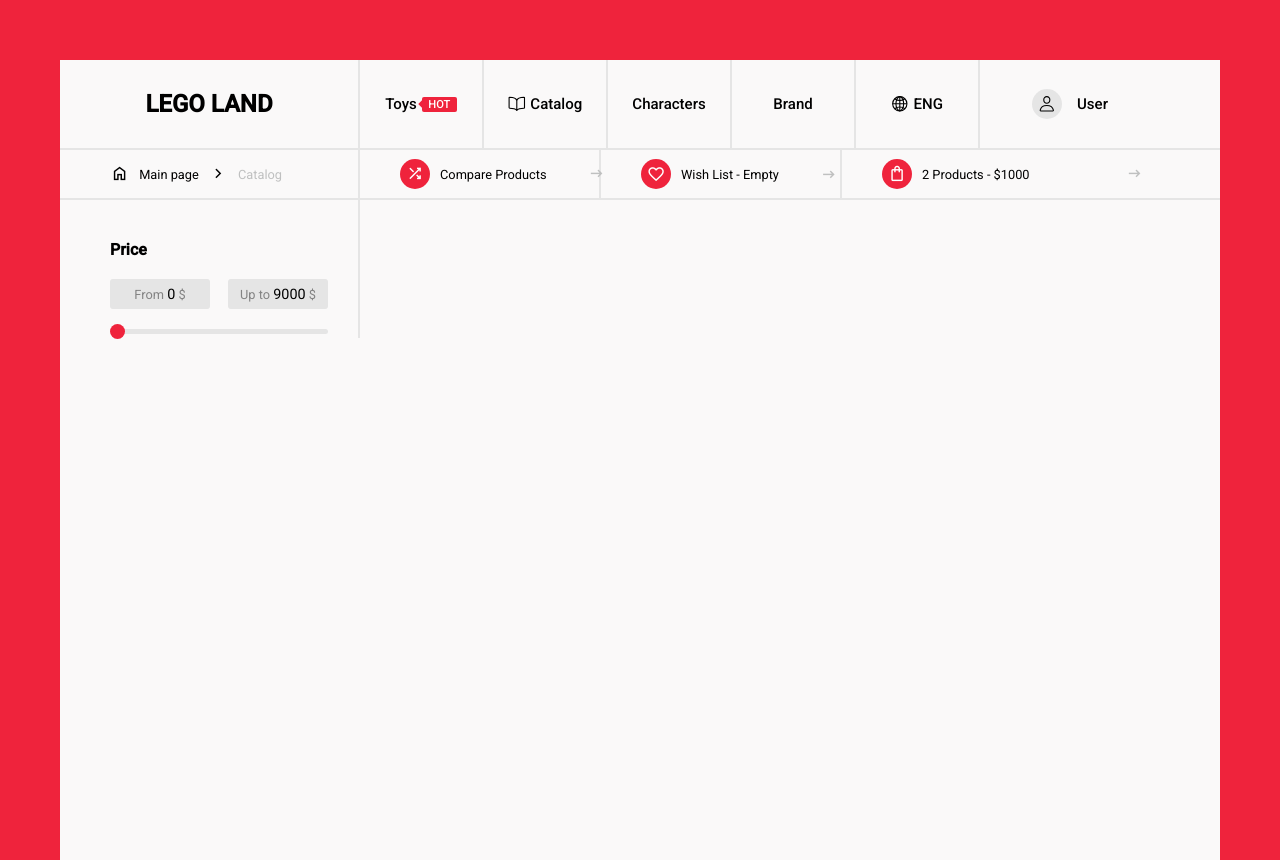
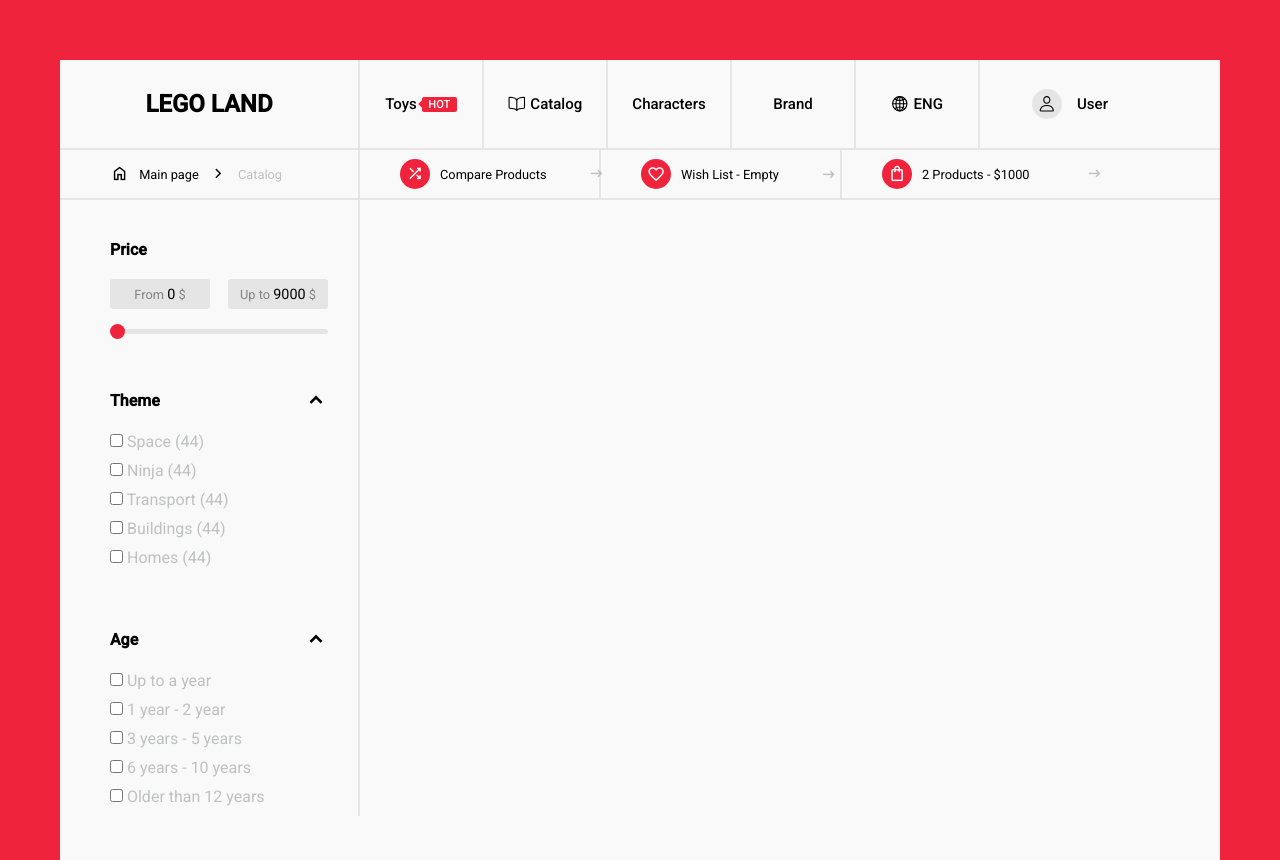
Before and after one commit to leonDenizard/LegoLand, a plain HTML site: page index.html in a window 1280 px wide. Drawn offline with nearby package versions, Linux system fonts and the light colour scheme.

Commit message:
Inserido filtros no aside de filtro de produtos

```diff
--- a/index.html
+++ b/index.html
@@ -1,13 +1,16 @@
 <!DOCTYPE html>
 <html lang="en">
+
 <head>
     <meta charset="UTF-8">
     <meta http-equiv="X-UA-Compatible" content="IE=edge">
     <meta name="viewport" content="width=device-width, initial-scale=1.0">
     <title>Projeto DL</title>
     <link rel="stylesheet" href="style.css">
-        <link rel="stylesheet" href="https://fonts.googleapis.com/css2?family=Material+Symbols+Outlined:opsz,wght,FILL,GRAD@48,400,0,0" />
+    <link rel="stylesheet"
+        href="https://fonts.googleapis.com/css2?family=Material+Symbols+Outlined:opsz,wght,FILL,GRAD@48,400,0,0" />
 </head>
+
 <body>
     <main>
         <header>
@@ -17,10 +20,12 @@
             <nav>
                 <ul>
                     <li><a href="#">Toys<span class="hot">HOT</span></a></li>
-                        <li><a href="#"><span class="icone-nav"><ion-icon name="book-outline"></ion-icon></span><span>Catalog</span></a></li>
+                    <li><a href="#"><span class="icone-nav"><ion-icon
+                                    name="book-outline"></ion-icon></span><span>Catalog</span></a></li>
                     <li><a href="#">Characters</a></li>
                     <li><a href="#">Brand</a></li>
-                        <li><a href="#"><span class="icone-nav"><ion-icon name="globe-outline"></ion-icon></span><span>ENG</span></a></li>
+                    <li><a href="#"><span class="icone-nav"><ion-icon
+                                    name="globe-outline"></ion-icon></span><span>ENG</span></a></li>
                 </ul>
             </nav>
             <div class="login">
@@ -72,9 +77,68 @@
             </div>
 
             <div class="aside-range">
-                    <input class= "range" value="0" type="range" min="0" max="1000" step="10">
+                <input class="range" value="0" type="range" min="0" max="1000" step="10">
             </div>
 
+            <div class="theme">
+                <div class="header-theme">
+                    <h3>Theme</h3>
+                    <span class="material-symbols-outlined">expand_less</span>
+                </div>
+                <div class="theme-itens">
+                    <div>
+                        <input class="itens" type="checkbox" name="space" id="space">
+                        <label for="#">Space (44)</label>
+                    </div>
+                    <div>
+                        <input class="itens" type="checkbox" name="ninja" id="ninja">
+                        <label for="#">Ninja (44)</label>
+                    </div>
+                    <div>
+                        <input class="itens" type="checkbox" name="transport" id="transport">
+                        <label for="#">Transport (44)</label>
+                    </div>
+                    <div>
+                        <input class="itens" type="checkbox" name="buildings" id="buildings">
+                        <label for="#">Buildings (44)</label>
+                    </div>
+                    <div>
+                        <input class="itens" type="checkbox" name="homes" id="homes">
+                        <label for="#">Homes (44)</label>
+                    </div>
+                </div>
+
+            </div>
+
+            <div class="theme">
+                <div class="header-theme">
+                    <h3>Age</h3>
+                    <span class="material-symbols-outlined">expand_less</span>
+                </div>
+                <div class="theme-itens">
+                    <div>
+                        <input class="itens" type="checkbox" name="upToYear" id="upToYear">
+                        <label for="#">Up to a year</label>
+                    </div>
+                    <div>
+                        <input class="itens" type="checkbox" name="oneYear" id="oneYear">
+                        <label for="#">1 year - 2 year</label>
+                    </div>
+                    <div>
+                        <input class="itens" type="checkbox" name="threeYear " id="threeYear">
+                        <label for="#">3 years - 5 years</label>
+                    </div>
+                    <div>
+                        <input class="itens" type="checkbox" name="sixYear" id="sixYear">
+                        <label for="#">6 years - 10 years</label>
+                    </div>
+                    <div>
+                        <input class="itens" type="checkbox" name="olderYears" id="olderYears">
+                        <label for="#">Older than 12 years</label>
+                    </div>
+                </div>
+
+            </div>
 
         </aside>
     </main>
@@ -82,4 +146,5 @@
     <script nomodule src="https://unpkg.com/ionicons@5.5.2/dist/ionicons/ionicons.js"></script>
     <script src="script_slider_range.js"></script>
 </body>
+
 </html>
--- a/style.css
+++ b/style.css
@@ -209,7 +209,7 @@ main .shortcut .shortcut-bag > .material-symbols-outlined{
 main .shortcut .shortcut-bag > .material-symbols-outlined:nth-child(3){
   background-color: transparent;
   color: #bfc0c0;
-  margin-left: 80px
+  margin-left: 40px;
 }
 
 /* Aside filter */
@@ -275,6 +275,29 @@ main .aside-filter .aside-price .aside-price-content p > span{
 
 }
 
+.aside-filter .theme .header-theme{
+  display: flex;
+  justify-content: space-between;
+  align-items: center;
+  margin-bottom: 20px;
+}
+.aside-filter .theme .header-theme span{
+  margin-top: 40px;
+  font-weight: 600;
+
+}
+
+.aside-filter .theme .theme-itens{
+  outline: none;
+  color: #bfc0c0;
+  font-size: 1rem;
+  font-weight: 400;
+}
+
+.aside-filter .theme .theme-itens div{
+  margin-bottom: 10px;
+}
+
 
 
 
```
Lines whose indentation alone changed are shown as unchanged.
